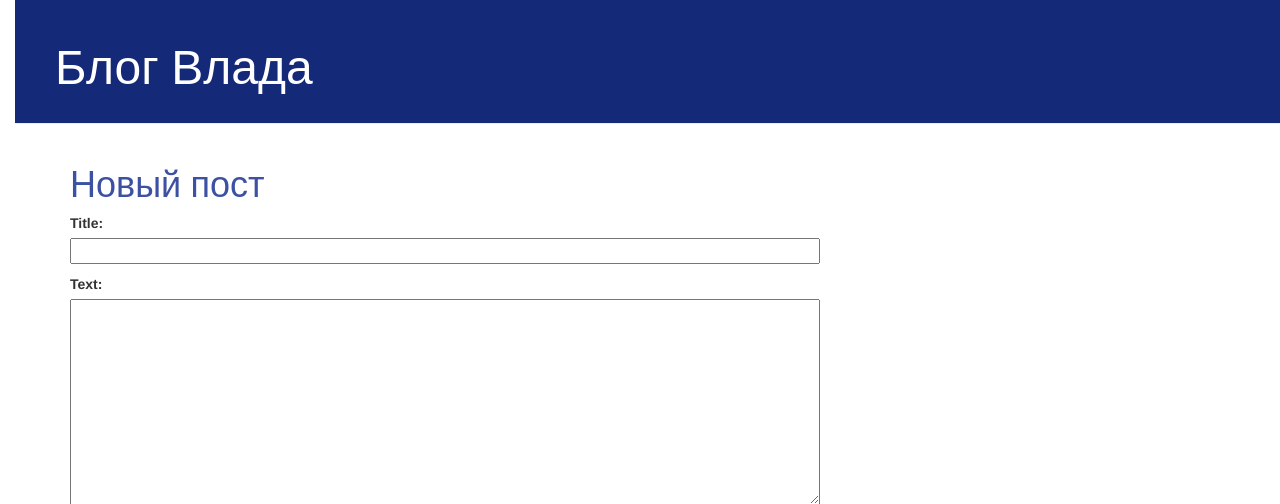
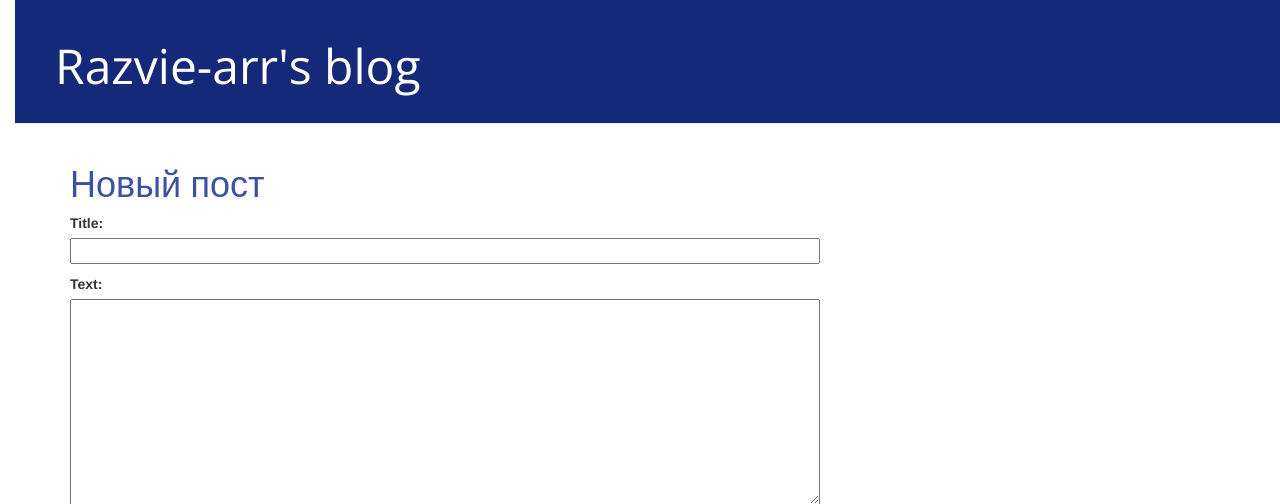
Before and after one commit to Razvie-arr/Django, a Django app: page /post/new/ in a window 1280 px wide. Shown: the top 504 px of the page. Run offline with Django 3.2, Linux system fonts and the light colour scheme; some libraries are stand-ins or nearby versions.

Commit message:
one minor fix

```diff
--- a/blog/templates/blog/base.html
+++ b/blog/templates/blog/base.html
@@ -1,7 +1,7 @@
 {% load static %}
 <html>
     <head>
-        <title>Razvie-arr blog</title>
+        <title>Razvie-arr's blog</title>
         <link rel="stylesheet" href="//maxcdn.bootstrapcdn.com/bootstrap/3.2.0/css/bootstrap.min.css">
         <link rel="stylesheet" href="//maxcdn.bootstrapcdn.com/bootstrap/3.2.0/css/bootstrap-theme.min.css">
         <link href="https://fonts.googleapis.com/css2?family=Open+Sans:wght@300&display=swap" rel="stylesheet" type="text/css">
@@ -13,7 +13,7 @@
             {% if user.is_authenticated %}
                 <a href="{% url 'post_new' %}" class="top-menu"><span class="glyphicon glyphicon-plus"></span></a>
             {% endif %}
-            <h1><a href="/">Блог Влада</a></h1>
+            <h1><a href="/">Razvie-arr's blog</a></h1>
         </div>
 
 <div class="content container">
```
